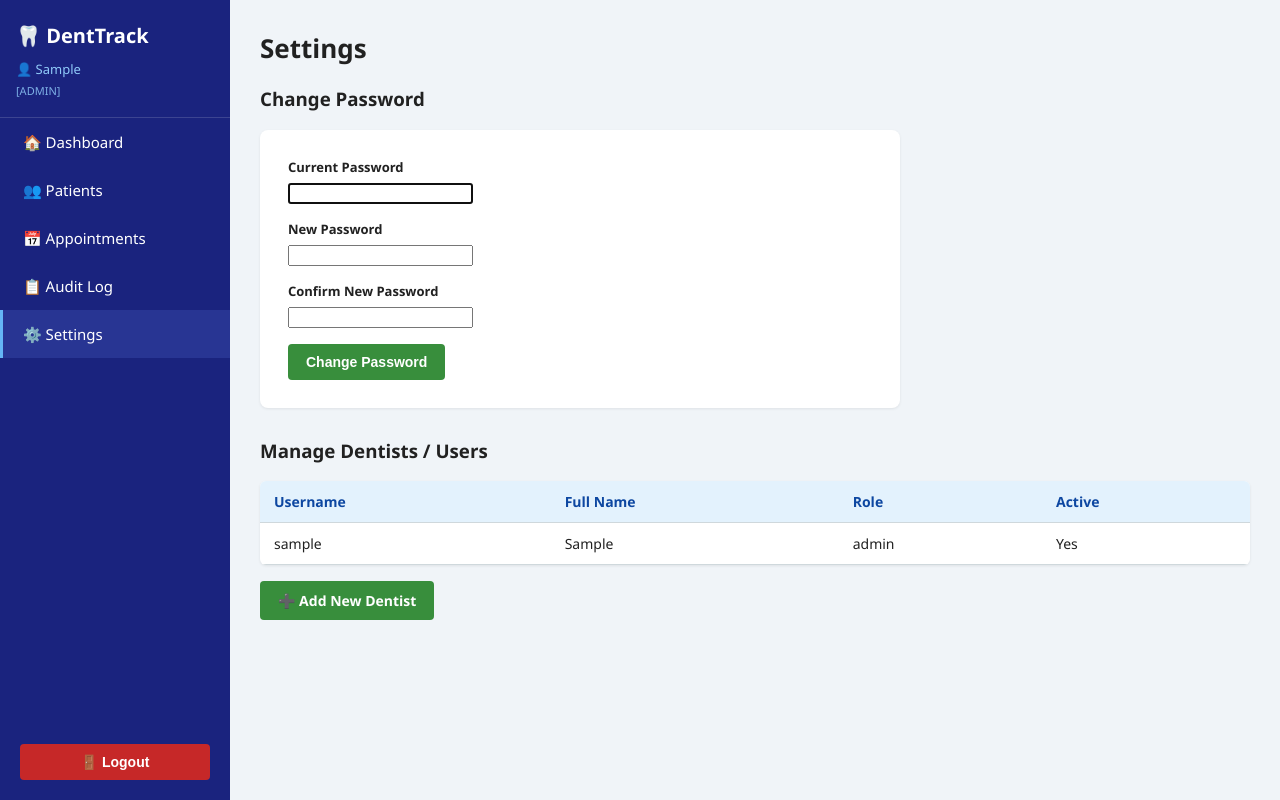
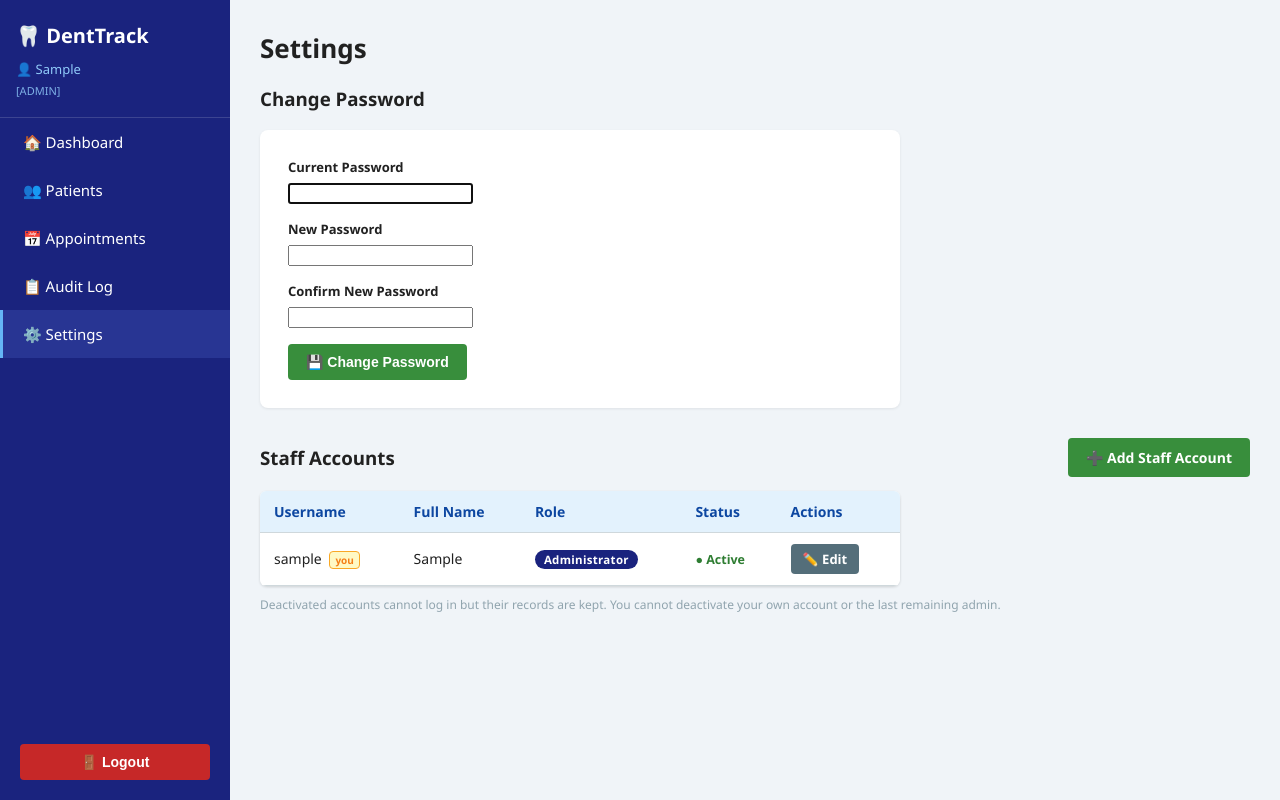
Before and after one commit to HexIsBack/denttrack_django, a Django app: page /settings/ in a window 1280 px wide. Run offline with Django 4.2, Linux system fonts and the light colour scheme; the visitor is signed in with stand-in values (Sample User, id 1); data comes from the database, SQL or seed files in the repository.

Commit message:
Implement staff management features: add staff edit and toggle functionality, enhance staff forms, and update settings UI

```diff
--- a/denttrack/records/urls.py
+++ b/denttrack/records/urls.py
@@ -21,4 +21,6 @@ urlpatterns = [
 
     path("settings/", views.settings_view, name="settings"),
     path("settings/staff/add/", views.staff_create, name="staff_create"),
+    path("settings/staff/<int:pk>/edit/", views.staff_edit, name="staff_edit"),
+    path("settings/staff/<int:pk>/toggle/", views.staff_toggle_active, name="staff_toggle"),
 ]
--- a/denttrack/records/views.py
+++ b/denttrack/records/views.py
@@ -10,7 +10,7 @@ from django.http import JsonResponse
 from django.shortcuts import render, redirect, get_object_or_404
 from django.views.decorators.http import require_POST
 
-from .forms import PatientForm, ToothRecordForm, ToothSurfaceRecordForm, AppointmentForm, StaffCreateForm, PatientSearchForm
+from .forms import PatientForm, ToothRecordForm, ToothSurfaceRecordForm, AppointmentForm, StaffCreateForm, StaffEditForm, PatientSearchForm
 from .models import (
     Patient, ToothRecord, ToothSurfaceRecord, Appointment, AuditLog,
     UPPER_RIGHT, UPPER_LEFT, LOWER_RIGHT, LOWER_LEFT, TOOTH_NAMES, CONDITION_COLORS,
@@ -87,6 +87,7 @@ def patient_edit(request, pk):
 
 
 @login_required
+@user_passes_test(is_admin)
 def patient_delete(request, pk):
     patient = get_object_or_404(Patient, pk=pk)
     if request.method == "POST":
@@ -440,4 +441,78 @@ def staff_create(request):
             return redirect("settings")
     else:
         form = StaffCreateForm()
-    return render(request, "records/staff_form.html", {"form": form})
+    return render(request, "records/staff_form.html", {"form": form, "action": "Add"})
+
+
+@login_required
+@user_passes_test(is_admin)
+def staff_edit(request, pk):
+    """Admin changes a staff member's full name, role, or active status."""
+    target = get_object_or_404(User, pk=pk)
+
+    # Prevent the only admin from demoting or deactivating themselves.
+    if target == request.user and request.method == "POST":
+        new_role = request.POST.get("role")
+        new_active = request.POST.get("is_active")
+        admin_count = User.objects.filter(profile__role="admin", is_active=True).count()
+        if new_role != "admin" and admin_count <= 1:
+            messages.error(request, "Cannot demote the only administrator account.")
+            return redirect("staff_edit", pk=pk)
+        if not new_active and admin_count <= 1:
+            messages.error(request, "Cannot deactivate the only administrator account.")
+            return redirect("staff_edit", pk=pk)
+
+    if request.method == "POST":
+        form = StaffEditForm(request.POST)
+        if form.is_valid():
+            old_role = target.profile.role
+            new_role = form.cleaned_data["role"]
+            target.first_name = form.cleaned_data["full_name"]
+            target.is_active = form.cleaned_data["is_active"]
+            target.is_superuser = (new_role == "admin")
+            target.is_staff = (new_role == "admin")
+            target.save()
+            target.profile.role = new_role
+            target.profile.save()
+            AuditLog.log(
+                request.user, "EDIT_STAFF",
+                f"Updated '{target.username}': role {old_role}→{new_role}, "
+                f"active={target.is_active}"
+            )
+            messages.success(request, f"'{target.username}' updated.")
+            return redirect("settings")
+    else:
+        form = StaffEditForm(initial={
+            "full_name": target.first_name,
+            "role": getattr(target, "profile", None) and target.profile.role or "dentist",
+            "is_active": target.is_active,
+        })
+
+    return render(request, "records/staff_edit_form.html", {
+        "form": form,
+        "target": target,
+    })
+
+
+@login_required
+@user_passes_test(is_admin)
+def staff_toggle_active(request, pk):
+    """Quick-toggle: deactivate or reactivate a staff account from the table."""
+    target = get_object_or_404(User, pk=pk)
+
+    if target == request.user:
+        messages.error(request, "You cannot deactivate your own account.")
+        return redirect("settings")
+
+    if target.is_active:
+        admin_count = User.objects.filter(profile__role="admin", is_active=True).count()
+        if target.profile.role == "admin" and admin_count <= 1:
+            messages.error(request, "Cannot deactivate the only administrator account.")
+            return redirect("settings")
+
+    target.is_active = not target.is_active
+    target.save()
+    action = "activated" if target.is_active else "deactivated"
+    AuditLog.log(request.user, "TOGGLE_STAFF", f"Account '{target.username}' {action}")
+    messages.success(request, f"Account '{target.username}' {action}.")
+    return redirect("settings")
--- a/denttrack/static/css/style.css
+++ b/denttrack/static/css/style.css
@@ -208,7 +208,50 @@ table.data-table tr:hover td { background: #F5F9FF; }
 .login-card h2 { font-size: 16px; text-align: center; margin: 0 0 20px; }
 .login-hint { text-align: center; color: #90A4AE; font-size: 12px; margin-top: 14px; font-style: italic; }
 
-/* ── Tooth chart ────────────────────────────────────────────────────── */
+/* ── Staff management ────────────────────────────────────────────────── */
+.role-pill {
+    display: inline-block;
+    padding: 2px 9px;
+    border-radius: 20px;
+    font-size: 11.5px;
+    font-weight: 700;
+    letter-spacing: 0.3px;
+}
+.role-admin       { background: #1A237E; color: #fff; }
+.role-dentist     { background: #1565C0; color: #fff; }
+.role-receptionist{ background: #00695C; color: #fff; }
+.role-staff       { background: #546E7A; color: #fff; }
+
+.badge-you {
+    display: inline-block;
+    background: #FFF9C4;
+    color: #F57F17;
+    border: 1px solid #F9A825;
+    border-radius: 4px;
+    font-size: 10px;
+    font-weight: 700;
+    padding: 1px 5px;
+    margin-left: 4px;
+    vertical-align: middle;
+}
+
+.status-active   { color: #2E7D32; font-weight: 600; font-size: 12.5px; }
+.status-inactive { color: #B0BEC5; font-weight: 600; font-size: 12.5px; }
+
+.row-inactive td { opacity: 0.5; }
+.row-inactive td:last-child { opacity: 1; }
+
+.action-col { white-space: nowrap; }
+.action-col .btn { margin-right: 4px; }
+
+.alert-warning {
+    background: #FFF8E1;
+    border: 1px solid #FFCA28;
+    color: #795548;
+    padding: 12px 16px;
+    border-radius: 6px;
+    margin-bottom: 18px;
+}
 .chart-toolbar {
     background: var(--accent);
     color: white;
--- a/denttrack/templates/records/settings.html
+++ b/denttrack/templates/records/settings.html
@@ -23,25 +23,72 @@
             {{ pw_form.new_password2 }}
             {{ pw_form.new_password2.errors }}
         </div>
-        <button type="submit" class="btn btn-success">Change Password</button>
+        <button type="submit" class="btn btn-success">💾 Change Password</button>
     </form>
 </div>
 
 {% if is_admin_user %}
-<h3>Manage Dentists / Users</h3>
-<table class="data-table" style="margin-bottom:16px;">
-    <thead><tr><th>Username</th><th>Full Name</th><th>Role</th><th>Active</th></tr></thead>
+<div class="page-header" style="margin-bottom:14px;">
+    <h3 style="margin:0;">Staff Accounts</h3>
+    <a href="{% url 'staff_create' %}" class="btn btn-success">➕ Add Staff Account</a>
+</div>
+
+<div class="form-card" style="padding:0;">
+<table class="data-table">
+    <thead>
+        <tr>
+            <th>Username</th>
+            <th>Full Name</th>
+            <th>Role</th>
+            <th>Status</th>
+            <th>Actions</th>
+        </tr>
+    </thead>
     <tbody>
         {% for s in staff %}
-        <tr>
-            <td>{{ s.username }}</td>
+        <tr class="{% if not s.is_active %}row-inactive{% endif %}">
+            <td>
+                {{ s.username }}
+                {% if s == request.user %}
+                <span class="badge-you">you</span>
+                {% endif %}
+            </td>
             <td>{{ s.first_name|default:"—" }}</td>
-            <td>{{ s.profile.role|default:"—" }}</td>
-            <td>{{ s.is_active|yesno:"Yes,No" }}</td>
+            <td>
+                <span class="role-pill role-{{ s.profile.role|default:'staff' }}">
+                    {{ s.profile.get_role_display|default:"—" }}
+                </span>
+            </td>
+            <td>
+                {% if s.is_active %}
+                <span class="status-active">● Active</span>
+                {% else %}
+                <span class="status-inactive">○ Inactive</span>
+                {% endif %}
+            </td>
+            <td class="action-col">
+                <a href="{% url 'staff_edit' s.pk %}" class="btn btn-sm btn-secondary">✏️ Edit</a>
+                {% if s != request.user %}
+                <form method="post" action="{% url 'staff_toggle' s.pk %}" style="display:inline;">
+                    {% csrf_token %}
+                    <button type="submit" class="btn btn-sm {% if s.is_active %}btn-warning{% else %}btn-success{% endif %}"
+                        onclick="return confirm('{% if s.is_active %}Deactivate{% else %}Activate{% endif %} {{ s.username }}?')">
+                        {% if s.is_active %}🚫 Deactivate{% else %}✅ Activate{% endif %}
+                    </button>
+                </form>
+                {% endif %}
+            </td>
         </tr>
+        {% empty %}
+        <tr><td colspan="5" style="text-align:center;color:#90A4AE;">No staff accounts yet.</td></tr>
         {% endfor %}
     </tbody>
 </table>
-<a href="{% url 'staff_create' %}" class="btn btn-success">➕ Add New Dentist</a>
+</div>
+
+<p class="muted" style="margin-top:10px;">
+    Deactivated accounts cannot log in but their records are kept.
+    You cannot deactivate your own account or the last remaining admin.
+</p>
 {% endif %}
 {% endblock %}
```
Also changed, not shown: denttrack/records/forms.py (+12 -0 lines), denttrack/templates/records/staff_edit_form.html (added, +44 -0 lines), denttrack/templates/records/staff_form.html (+19 -5 lines), denttrack/README.md.
